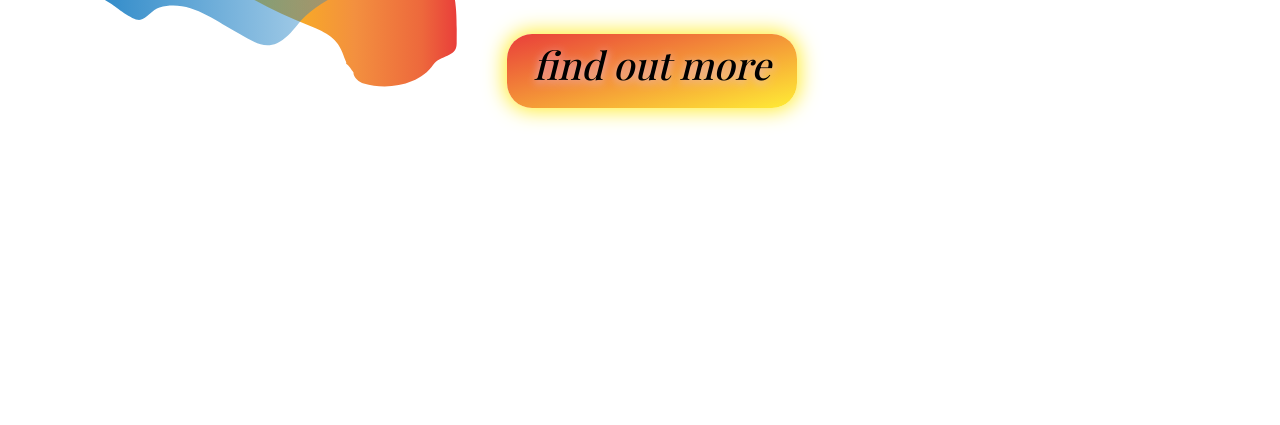
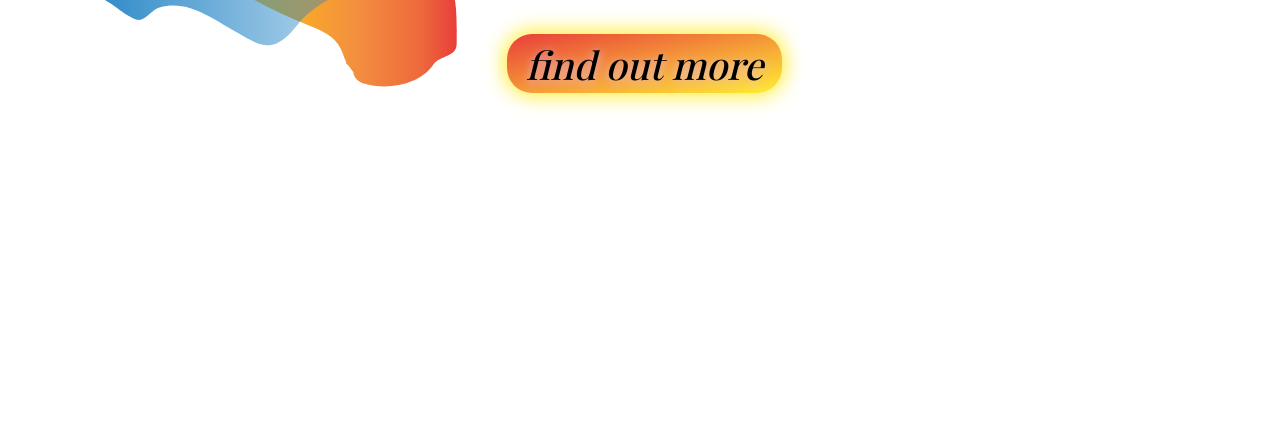
Before and after one commit to daf-naf/dfweb, a plain HTML site: page index.html in a window 1280 px wide. Shown: the part 375-800 px from the top of the page. Drawn offline with nearby package versions, Linux system fonts and the light colour scheme; a web font is replaced by a local one.

Commit message:
Update landing.css

```diff
--- a/landing.css
+++ b/landing.css
@@ -130,7 +130,7 @@ h2{
     box-shadow: 0 0 20px 3px #ffed35;
     border-radius: 25px;
     border: none;
-    padding: 0.5% 3.5% 2.5%;
+    padding: 0.5% 2.5%;
     position: relative;
   z-index: 1; /* matters! */
   background: linear-gradient(
```
